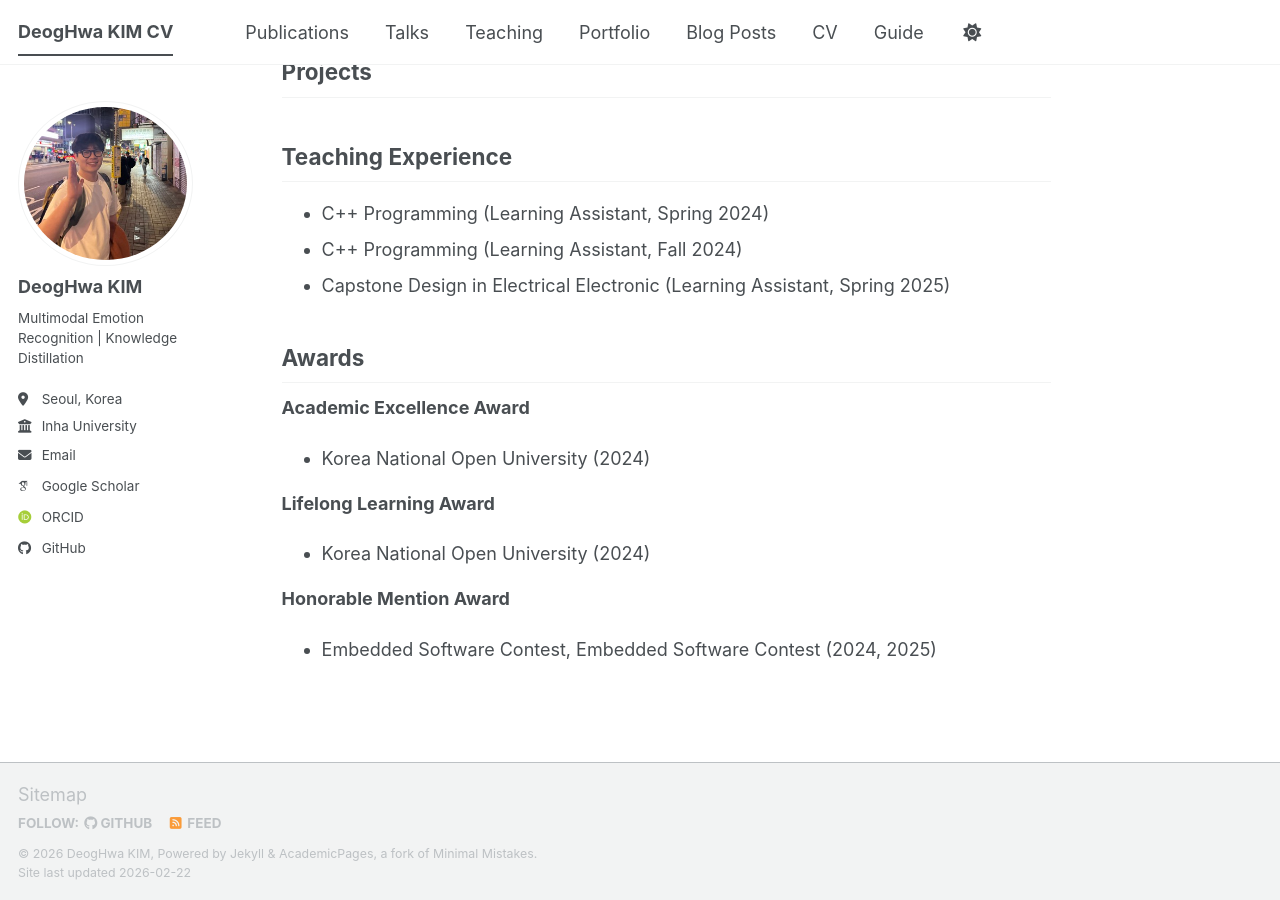
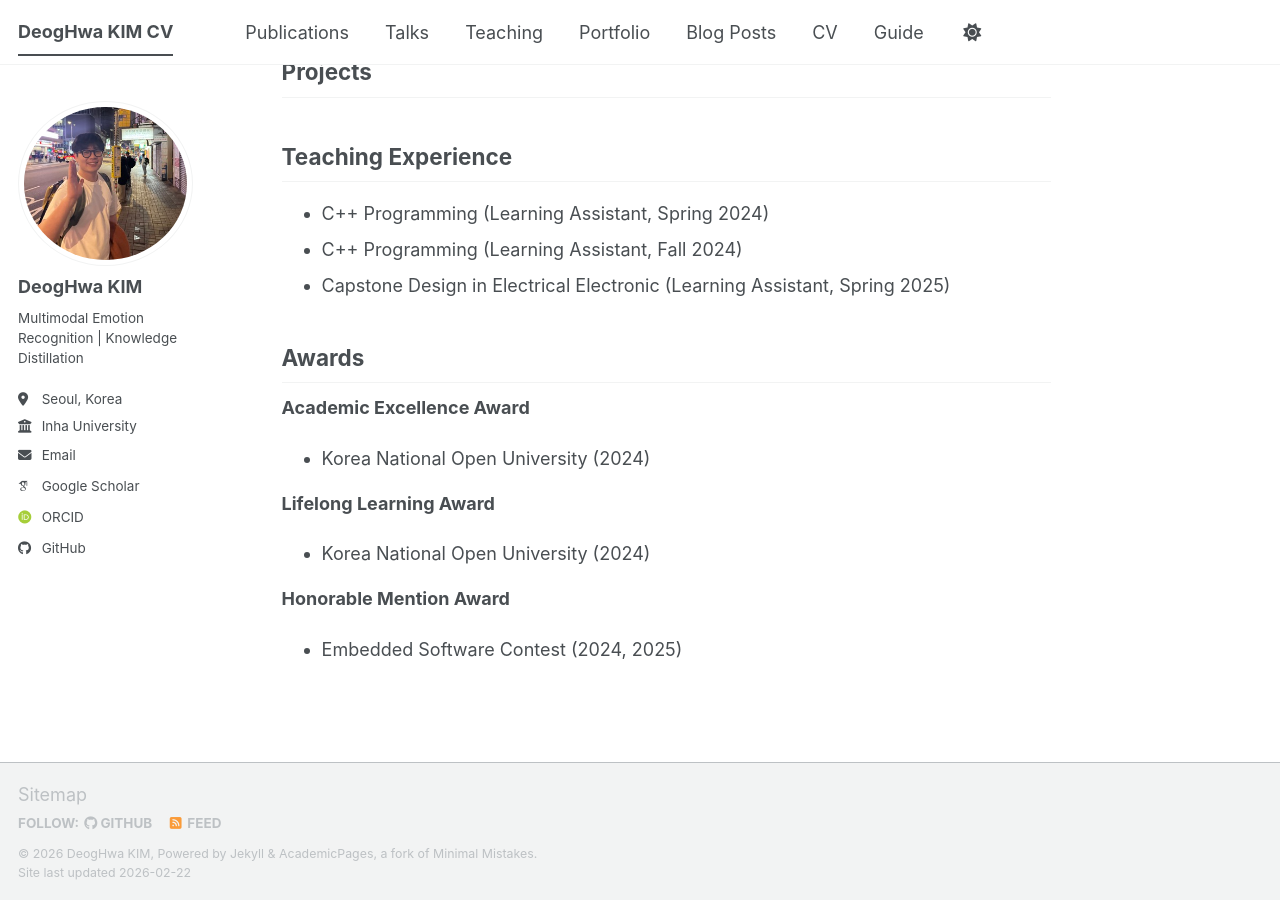
Before and after one commit to potatoduck9/potatoduck9.github.io, a Jekyll site: the page built from _pages/about.md, in a window 1280 px wide and 900 px high, scrolled down 2607 px. Built offline with Jekyll 4.4.1, drawn with Linux system fonts in a browser that asks for light colours; some web fonts are replaced; a script bundle is joined from its source files by our own code; library files that are not in the unit come from our copies.

Commit message:
Update about.md

```diff
--- a/_pages/about.md
+++ b/_pages/about.md
@@ -75,4 +75,4 @@ Multimodal Emotion Recognition, Knowledge Distillation, Human–Computer Interac
 - Korea National Open University (2024)
 
 **Honorable Mention Award**
-- Embedded Software Contest, Embedded Software Contest (2024, 2025)
+- Embedded Software Contest (2024, 2025)
```
